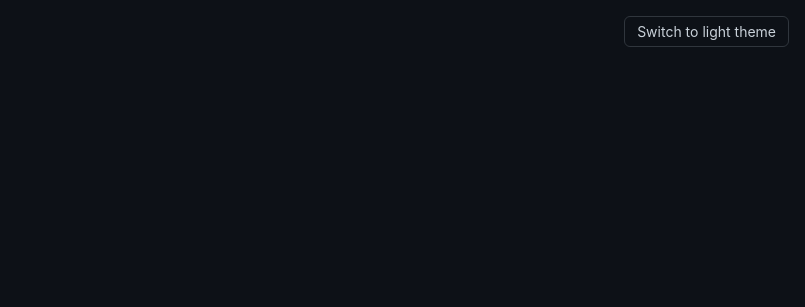
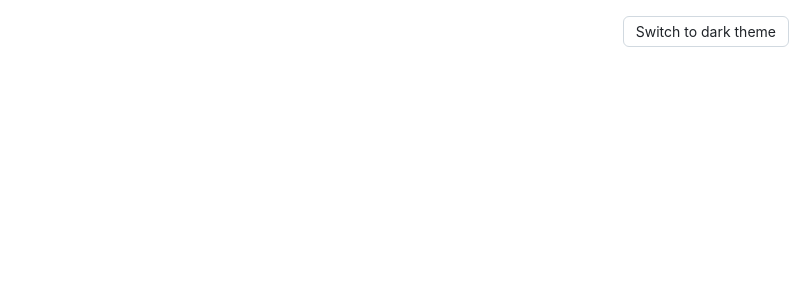
Before and after one commit to psteen-coder/hello-web, a website: page index.html in a window 1280 px wide. Shown: the top 307 px of the page, without its empty margins (475-1280 px from the left). Drawn offline with Linux system fonts and the light colour scheme.

Commit message:
Default to the OS color scheme when no theme is saved
The pre-render head script now applies light when prefers-color-scheme is
light and nothing is saved; a saved light/dark choice still wins. Runs
before the stylesheet, so there is no flash of the wrong theme.

Refs psteen-coder/work-queue#19

```diff
--- a/index.html
+++ b/index.html
@@ -8,11 +8,18 @@
     <title>Hello, world</title>
     <link rel="icon" href="favicon.svg" type="image/svg+xml" />
     <script>
-      try {
-        if (localStorage.getItem("theme") === "light") {
+      (function () {
+        var saved = null;
+        try {
+          saved = localStorage.getItem("theme");
+        } catch (e) {}
+        var prefersLight =
+          window.matchMedia &&
+          window.matchMedia("(prefers-color-scheme: light)").matches;
+        if (saved === "light" || (saved !== "dark" && prefersLight)) {
           document.documentElement.setAttribute("data-theme", "light");
         }
-      } catch (e) {}
+      })();
     </script>
     <link rel="stylesheet" href="style.css" />
   </head>
```
Also changed, not shown: 404.html (+10 -3 lines), about.html (+10 -3 lines).
